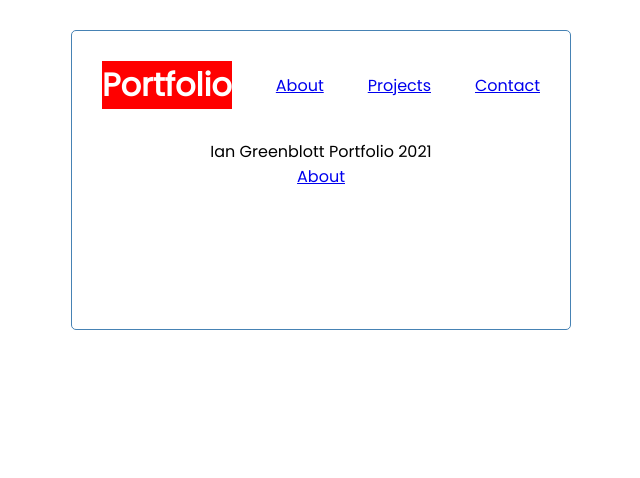
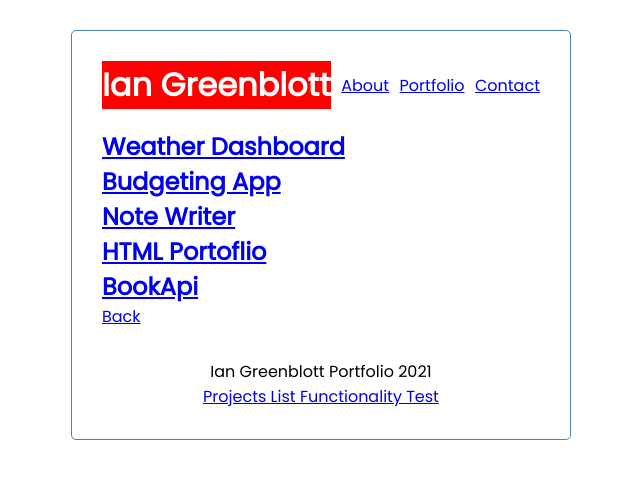
Before and after one commit to Zartender/ian-portfolio, a React (Create React App) app: page /portfolio in a window 1280 px wide. Shown: the top 478 px of the page, without its empty margins (319-959 px from the left). Built offline with nearby package versions, Linux system fonts and the light colour scheme; data requests are answered from the project's data file.

Commit message:
Added linkes to portfolio.

```diff
--- a/src/App.js
+++ b/src/App.js
@@ -7,6 +7,7 @@ import Projects from "./components/Projects"
 import AddProject from "./components/AddProject"
 import About from "./components/About"
 import Contact from "./components/Contact"
+import Portfolio from "./components/Portfolio"
 
 // import './App.css';
 
@@ -128,6 +129,7 @@ const App = () => {
           />
           <Route path='/about' element={<About />} />
           <Route path='/contact' element={<Contact />} />
+          <Route path='/portfolio' element={<Portfolio />} />
         </Routes>
         <Footer />
       </div>
--- a/src/components/Contact.js
+++ b/src/components/Contact.js
@@ -3,11 +3,11 @@ import { Link } from "react-router-dom"
 const Contact = () => {
     return (
         <div>
-            <h4>Phone Number</h4>
-            <h3>Email</h3>
-            <h2>LinkedIn</h2>
-            <h1>Github</h1>
-            <Link to='/'>Back</Link>
+             <a href="tel:6142829107" target="_blank"><h2>Phone</h2></a>
+            <a href="mailto:imgreenblott@gmail.com" target="_blank"><h2>Email</h2></a>
+            <a href="https://github.com/Zartender" target="_blank"><h2>GitHub</h2></a>
+            <a href="https://www.linkedin.com/in/greenblott/?lipi=urn%3Ali%3Apage%3Ad_flagship3_feed%3B4bEZG6ECQfuDOqLPKRLZkA%3D%3D" target="_blank"><h2>Linkedin</h2></a>
+            <Link to='/projects'>Back</Link>
         </div>
     )
 }
--- a/src/components/Footer.js
+++ b/src/components/Footer.js
@@ -6,7 +6,8 @@ export const Footer = () => {
            <p>
                Ian Greenblott Portfolio 2021
            </p>
-           <Link to='/about'>About</Link>
+
+           <Link to='/'>Projects List Functionality Test</Link>
        </footer>
     )
 }
--- a/src/components/Header.js
+++ b/src/components/Header.js
@@ -23,14 +23,14 @@ const Header = ({ title, onAdd, showAdd }) => {
         />
         )}
         <Link to='/about'>About</Link>
-        <Link to='/projects'>Projects</Link>
+        <Link to='/portfolio'>Portfolio</Link>
         <Link to='/contact'>Contact</Link>
         </header>
     )
 }
 
 Header.defaultProps = {
-    title: 'Portfolio',
+    title: 'Ian Greenblott',
 }
 
 Header.propTypes = {
--- /dev/null
+++ b/src/components/Portfolio.js
@@ -0,0 +1,18 @@
+import { Link } from "react-router-dom"
+
+const Portfolio = () => {
+    return (
+        <div>
+
+            <a href="https://github.com//Zartender/Weather-Dash" target="_blank"><h2>Weather Dashboard</h2></a>
+            <a href="https://github.com/Zartender/Budget-Tracker" target="_blank"><h2>Budgeting App</h2></a>
+            <a href="https://github.com/Zartender/Note-Writer" target="_blank"><h2>Note Writer</h2></a>
+            <a href="https://github.com/Zartender/Greenblott-Portfolio" target="_blank"><h2>HTML Portoflio</h2></a>
+            <a href="https://github.com/Zartender/21-MERN-Search-Engine" target="_blank"><h2>BookApi</h2></a>
+
+
+            <Link to='/projects'>Back</Link>
+        </div>
+    )
+}
+export default Portfolio
```
